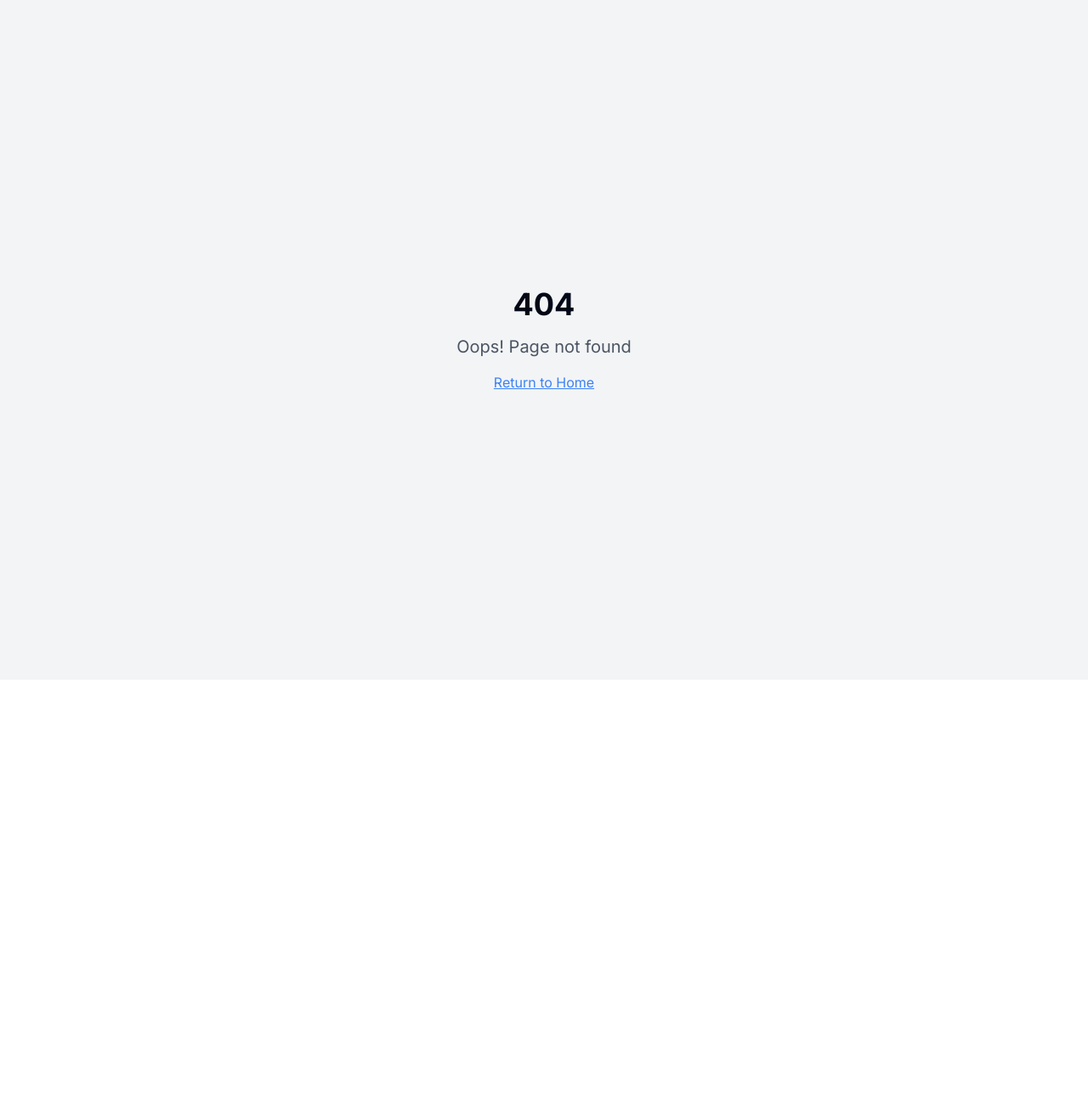
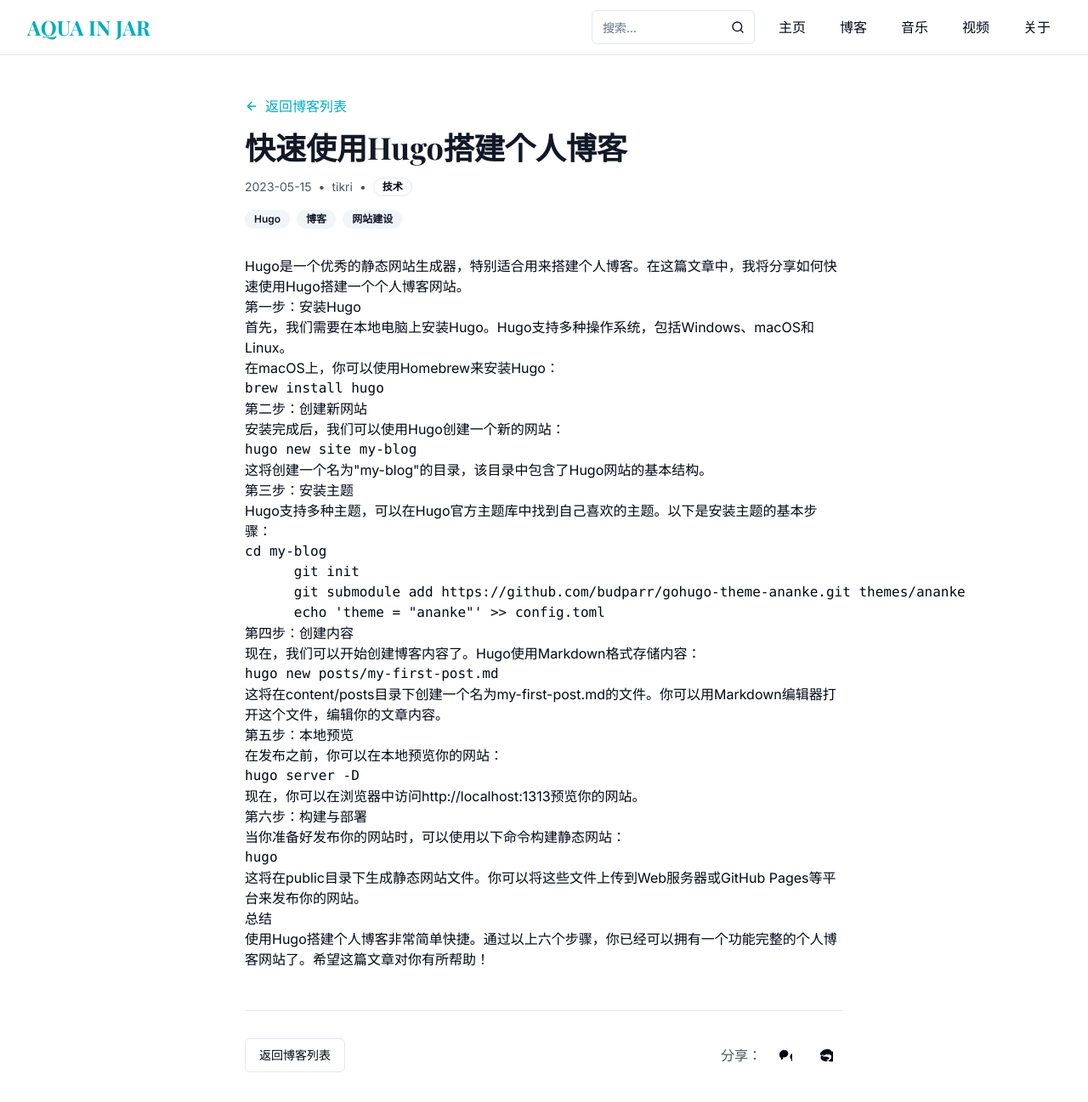
Before and after one commit to Atikri/aqua-jar-reflections, a React (Vite) app: page /blogs/1 in a window 1280 px wide. Before the commit this address had no page. Shown: the top 1297 px of the page at 85% size. Before the commit the page ends 800 px from the top, so only its background shows below. Built offline with nearby package versions, Linux system fonts and the light colour scheme.

Commit message:
Fix: Blog post navigation issue
The blog post was still redirecting to the first post when accessed via URL. The `BlogContent` component was updated to correctly fetch and display content based on the post ID from the URL.

```diff
--- a/src/App.tsx
+++ b/src/App.tsx
@@ -1,3 +1,4 @@
+
 import { Toaster } from "@/components/ui/toaster";
 import { Toaster as Sonner } from "@/components/ui/sonner";
 import { TooltipProvider } from "@/components/ui/tooltip";
@@ -8,7 +9,7 @@ import Blogs from "./pages/Blogs";
 import Music from "./pages/Music";
 import About from "./pages/About";
 import Search from "./pages/Search";
-import BlogContent from "./pages/BlogContent"; // 修改为 BlogContent
+import BlogContent from "./pages/BlogContent";
 import NotFound from "./pages/NotFound";
 import Videos from "./pages/Videos";
 
@@ -23,7 +24,7 @@ const App = () => (
         <Routes>
           <Route path="/" element={<Index />} />
           <Route path="/blogs" element={<Blogs />} />
-          <Route path="/blog/:markdownFile" element={<BlogContent />} /> {/* 修改路径和组件 */}
+          <Route path="/blogs/:markdownFile" element={<BlogContent />} /> {/* Updated the route to /blogs/:markdownFile */}
           <Route path="/music" element={<Music />} />
           <Route path="/about" element={<About />} />
           <Route path="/search" element={<Search />} />
--- a/src/pages/Blogs.tsx
+++ b/src/pages/Blogs.tsx
@@ -1,3 +1,4 @@
+
 import { useState } from "react";
 import Layout from "@/components/Layout";
 import { Input } from "@/components/ui/input";
@@ -83,7 +84,7 @@ const Blogs = () => {
                             <span>•</span>
                             <span>{post.category}</span>
                           </div>
-                          <Link to={`/blog/${post.markdownFile}`} state={{ postId: post.id }}>
+                          <Link to={`/blogs/${post.id}`}>
                             <h3 className="text-xl font-semibold mb-2 hover:text-aqua-dark">
                               {post.title}
                             </h3>
@@ -94,7 +95,7 @@ const Blogs = () => {
                               <Badge key={tag} variant="outline">{tag}</Badge>
                             ))}
                           </div>
-                          <Link to={`/blog/${post.markdownFile}`} state={{ postId: post.id }} className="text-aqua-dark hover:text-aqua flex items-center text-sm font-medium">
+                          <Link to={`/blogs/${post.id}`} className="text-aqua-dark hover:text-aqua flex items-center text-sm font-medium">
                             阅读更多 <ArrowRight className="ml-1 h-3 w-3" />
                           </Link>
                         </CardContent>
--- a/src/pages/blogcontent.tsx
+++ b/src/pages/blogcontent.tsx
@@ -1,43 +1,153 @@
+
 import React, { useEffect, useState } from 'react';
-import { useParams } from 'react-router-dom';
-import { marked } from 'marked'; // 假设你使用 marked 来解析 markdown
+import { useParams, Navigate } from 'react-router-dom';
+import { marked } from 'marked';
+import Layout from '@/components/Layout';
+import { blogPosts } from '@/data/blogPosts';
+import { Button } from '@/components/ui/button';
+import { Badge } from '@/components/ui/badge';
+import { Link } from 'react-router-dom';
+import { ArrowLeft } from 'lucide-react';
+import ReactMarkdown from 'react-markdown';
+import remarkGfm from 'remark-gfm';
 
 const BlogContent = () => {
   const [markdownContent, setMarkdownContent] = useState<string | null>(null);
   const { markdownFile } = useParams<{ markdownFile?: string }>();
 
+  // Parse the blog post ID from the URL
+  const postId = parseInt(markdownFile || '0', 10);
+
+  console.log("BlogContent component rendering with URL param:", markdownFile, "Parsed postId:", postId);
+
+  // Find the blog post with the matching ID from URL params
+  const post = blogPosts.find(post => post.id === postId);
+
+  // If no post is found, redirect to 404 page
+  if (!post) {
+    console.error("No post found with ID:", postId);
+    return <Navigate to="/404" replace />;
+  }
+
   useEffect(() => {
-    if (markdownFile) {
-      const fetchMarkdownFile = async () => {
-        const path = markdownFile.replace(/^\//, '');
-        const response = await fetch(`/markdown/${path}`);
+    // Only load markdown content if the post has a markdownFile
+    const loadMarkdownContent = async () => {
+      if (post.markdownFile) {
+        try {
+          // Remove leading slash for front-end file references
+          const filePathWithoutLeadingSlash = post.markdownFile.replace(/^\//, '');
+          console.log("Attempting to load markdown from:", filePathWithoutLeadingSlash);
+          const response = await fetch(`/${filePathWithoutLeadingSlash}`);
+          if (!response.ok) {
+            throw new Error(`Failed to load markdown: ${response.status}`);
+          }
+          const content = await response.text();
+          console.log("Markdown content loaded successfully");
+          setMarkdownContent(content);
+        } catch (error) {
+          console.error("Error loading markdown:", error);
+          setMarkdownContent("**Error loading markdown content**");
+        }
+      }
+    };
 
-        if (!response.ok) {
-          console.error('Failed to fetch markdown file', response.status);
-          setMarkdownContent(null);
-          return;
-        }
+    console.log("useEffect running for post:", post.id, post.title);
 
-        const text = await response.text();
-        setMarkdownContent(marked(text)); // 使用 marked 解析 markdown
-      };
+    // Clear any existing content first
+    setMarkdownContent(null);
 
-      fetchMarkdownFile();
+    if (post.markdownFile) {
+      loadMarkdownContent();
     }
 
+    // Clean up function to clear markdown content when unmounting or post changes
     return () => {
+      console.log("Cleaning up markdown content for post:", post.id);
       setMarkdownContent(null);
     };
-  }, [markdownFile]);
+  }, [post]);
+
+  console.log("Rendering post:", post.title, "Post ID:", post.id, "Has markdown:", !!post.markdownFile);
 
   return (
-    <div>
-      {markdownContent ? (
-        <div dangerouslySetInnerHTML={{ __html: markdownContent }} />
-      ) : (
-        <p>Loading...</p>
-      )}
-    </div>
+    <Layout>
+      <article className="py-8 md:py-12">
+        <div className="max-w-3xl mx-auto px-4 sm:px-6 lg:px-8">
+          <div className="mb-8">
+            <Link to="/blogs" className="flex items-center text-aqua-dark hover:text-aqua mb-4">
+              <ArrowLeft className="mr-2 h-4 w-4" /> 返回博客列表
+            </Link>
+
+            <h1 className="text-3xl md:text-4xl font-serif font-bold text-gray-900 mb-4">
+              {post.title}
+            </h1>
+
+            <div className="flex flex-wrap items-center gap-2 text-sm text-gray-600 mb-4">
+              <span>{post.date}</span>
+              <span>•</span>
+              <span>{post.author}</span>
+              <span>•</span>
+              <Badge variant="outline">{post.category}</Badge>
+            </div>
+
+            <div className="flex flex-wrap gap-2 mb-8">
+              {post.tags.map((tag) => (
+                <Badge key={tag} variant="secondary">{tag}</Badge>
+              ))}
+            </div>
+          </div>
+
+          {/* Render HTML content if available */}
+          {post.content && (
+            <div
+              className="prose prose-lg max-w-none"
+              dangerouslySetInnerHTML={{ __html: post.content }}
+            />
+          )}
+
+          {/* Render Markdown content if available */}
+          {post.markdownFile && markdownContent && (
+            <div className="prose prose-lg max-w-none">
+              <ReactMarkdown remarkPlugins={[remarkGfm]}>
+                {markdownContent}
+              </ReactMarkdown>
+            </div>
+          )}
+
+          {/* Show loading indicator while markdown is loading */}
+          {post.markdownFile && !markdownContent && (
+            <div className="flex justify-center items-center py-12">
+              <div className="animate-spin rounded-full h-12 w-12 border-4 border-aqua border-t-transparent"></div>
+            </div>
+          )}
+
+          <div className="border-t border-gray-200 mt-12 pt-8">
+            <div className="flex flex-col sm:flex-row items-center justify-between gap-4">
+              <Button asChild variant="outline">
+                <Link to="/blogs">返回博客列表</Link>
+              </Button>
+
+              <div className="flex items-center gap-2">
+                <span className="text-gray-600">分享：</span>
+                <Button size="icon" variant="ghost">
+                  <span className="sr-only">分享到微信</span>
+                  <svg className="h-5 w-5" fill="currentColor" viewBox="0 0 24 24">
+                    <path d="M8.667 18.583a.803.803 0 01-.397-.11l-3.86 1.93.106-3.255a7.062 7.062 0 01-3.121-5.807C1.395 6.495 5.15 2.75 9.667 2.75c3.593 0 6.717 2.356 7.803 5.617-.121-.118-.245-.234-.375-.345.004.16.007.32.007.048 0 4.296-3.761 7.784-8.417 7.784-.309 0-.614-.017-.915-.05-.009 1.217-.022 2.117-.103 2.78z"/>
+                    <path d="M22.605 22.452l.09-2.77a5.995 5.995 0 01-2.647-4.921c0-3.308 2.694-6.003 6.002-6.003 3.309 0 6.003 2.695 6.003 6.003 0 3.308-2.694 6.003-6.002 6.003-.264 0-.527-.017-.784-.051-.097 1.043-.102 1.739-.662 1.739z"/>
+                  </svg>
+                </Button>
+                <Button size="icon" variant="ghost">
+                  <span className="sr-only">分享到微博</span>
+                  <svg className="h-5 w-5" fill="currentColor" viewBox="0 0 24 24">
+                    <path d="M10.098 20.323c-3.977 0-7.215-1.391-7.215-3.109 0-1.719 3.238-3.109 7.215-3.109 3.977 0 7.215 1.39 7.215 3.109 0 1.718-3.238 3.109-7.215 3.109zm5.482-8.052c-.184-.614-1.848-.217-1.543-1.518.303-1.301 2.889.504 1.543 1.518zm1.143-1.763c-1.05-.273-3.537.047-2.834-1.211.703-1.258 3.071.855 2.834 1.211zM21.191 5.415c-.728-6.024-11.312-4.642-15.774-1.42C1.596 6.512.39 9.982 2.465 12.062c2.074 2.08 5.542.889 8.63-1.131 3.087-2.02 10.093-2.503 10.093 3.687 0 2.051-2.382 8.108-9.73 8.108-5.089 0-9.267-3.083-9.267-6.887 0-3.803 4.585-5.97 9.83-5.97 4.222 0 7.082 1.282 8.397 1.928 1.315.646 2.162.356 1.794-.83-.367-1.187-3.138-3.511-5.306-4.279C14.717 5.92 6.42 6.915 6.42 12.531c0 5.615 6.721 10.536 14.907 10.536 8.186 0 12.13-5.313 12.13-9.477 0-4.165-4.83-8.691-12.266-8.175z"/>
+                  </svg>
+                </Button>
+              </div>
+            </div>
+          </div>
+        </div>
+      </article>
+    </Layout>
   );
 };
 
```
